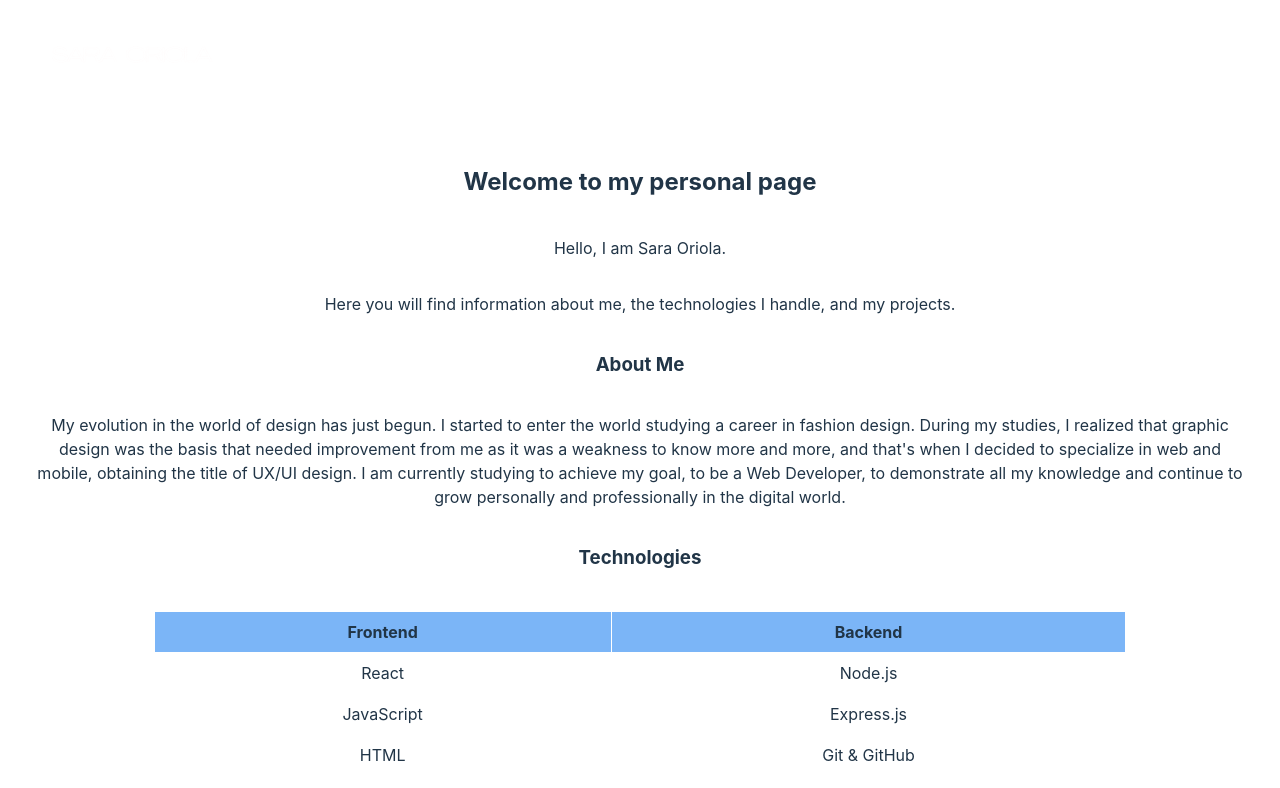
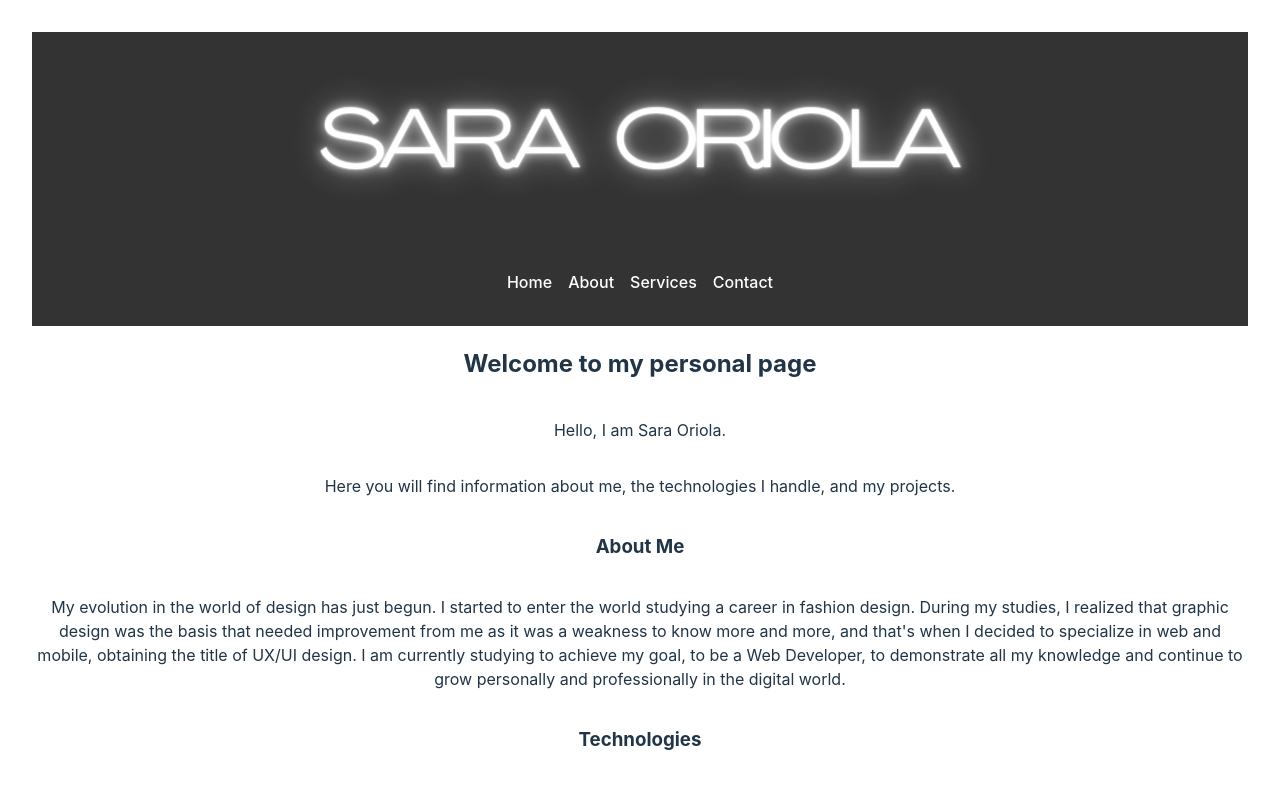
Before and after one commit to saraoriola/react-personalPage, a React (Vite) app: page / in a window 1280 px wide. Shown: the top 788 px of the page. Built offline with nearby package versions, Linux system fonts and the light colour scheme.

Commit message:
arreglando div

```diff
--- a/src/components/Header/header.css
+++ b/src/components/Header/header.css
@@ -3,6 +3,7 @@
     color: white;
     padding: 1rem;
     align-items: center;
+    justify-content: center;
 
   }
 
@@ -22,6 +23,7 @@
     padding: 0;
     display: flex;
     align-items: center;
+    justify-content: center;
   }
 
   nav li {
--- a/src/components/Header/header.jsx
+++ b/src/components/Header/header.jsx
@@ -4,11 +4,10 @@ import "./header.css";
 
 const Header = () => {
   return (
+    <div className="header-container">
       <header>
         <nav>
-      <div className="logo">
           <img src={Logo} alt="Logo" />
-      </div>
             <ul className="nav-links">
             <li><a href="#home">Home</a></li>
             <li><a href="#about">About</a></li>
@@ -17,6 +16,7 @@ const Header = () => {
           </ul>
         </nav>
       </header>
+      </div>
   );
 };
 
```
Lines whose indentation alone changed are shown as unchanged.
